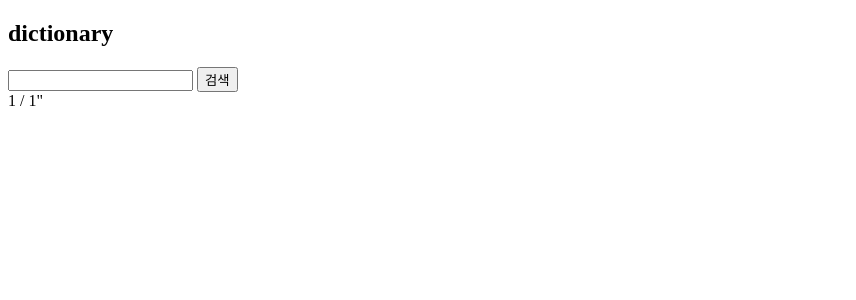
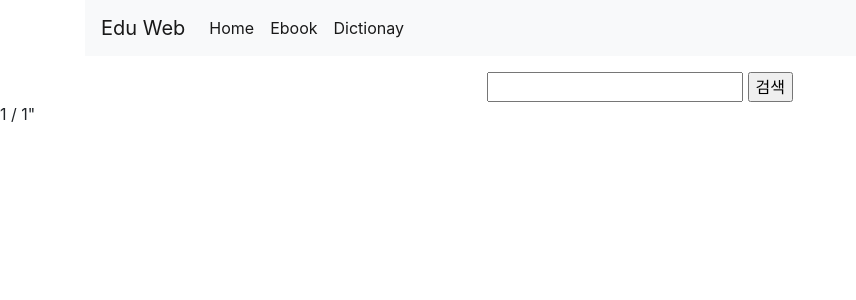
Before and after one commit to comdoller/Language-Education-Flatform, a Django app: page /dictionary/ in a window 1280 px wide. Shown: the top 300 px of the page, without its empty margins (0-856 px from the left). Run offline with Django 3.2, Linux system fonts and the light colour scheme; data that the repository does not hold is empty; some libraries are stand-ins or nearby versions.

Commit message:
ebook 완성 전체적인 UI 임시적 사용

```diff
--- a/smartEdu/dictionary/templates/dictionary/dictionary.html
+++ b/smartEdu/dictionary/templates/dictionary/dictionary.html
@@ -1,16 +1,18 @@
-<!DOCTYPE html>
-<html lang="en">
-<head>
-    <meta charset="UTF-8">
-    <title>Title</title>
-</head>
-<body>
+
+{% extends 'base.html' %}
+{% load static %}
+
 <h2>dictionary</h2>
 
+
+{% block content %}
+
+<div row="" align="center">
     <form action="{% url 'dictionary:search' %}" method="get">
         <input type="text" name="q" value="{{ q }}">
         <input type="submit" value="검색">
     </form>
+</div>
 
 {% if dictionaryAll %}
 <table class="table" style="text-align : center;">
@@ -89,8 +91,8 @@
     <a href="?p={{dictionaryAll.next_page_number}}">다음으로</a>
     <a href="?p={{dictionaryAll.paginator.num_pages}}">맨뒤로</a>
 {% endif %}
-</body>
-</html>
+
+{% endblock %}
 
 <!--
         {% if dictionaryAll %}
--- a/smartEdu/home/templates/home/index.html
+++ b/smartEdu/home/templates/home/index.html
@@ -10,6 +10,7 @@
     {% block content %}
 
 <!--    <a href="{% url 'dictionary:showDictionary'%}" class="btn btn-info btn-sm">단어사전</a>-->
+
     <div class="btn-group">
         <a href="{% url 'dictionary:showDictionary' %}" class="btn btn-info">단어사전</a>
     </div>
--- a/smartEdu/templates/base.html
+++ b/smartEdu/templates/base.html
@@ -15,14 +15,20 @@
 
         <div class="container">
                 <nav class="navbar navbar-expand-lg navbar-light bg-light">
-                    <a class="navbar-brand" href="#">Django Bookmark</a>
+                    <a class="navbar-brand" href="/">Edu Web</a>
                     <button class="navbar-toggler" type="button" data-toggle="collapse" data-targer=#navbarSupportedContent" aria-controls="navbarSupportedContent" aria-expanded="false" aria-label="Toggle navigation">
                         <span class=navbar-toggler-icon"></span>
                     </button>
                     <div class="collapse navbar-collapse" id="navbarSupportedContent">
                         <ul class="navbar-nav mr-auto">
                             <li class="nav-item active">
-                                <a class="nav-link" href="#">Home <span class="sr-only">(current)</span></a>
+                                <a class="nav-link" href="/">Home <span class="sr-only">(current)</span></a>
+                            </li>
+                            <li class="nav-item active">
+                                <a class="nav-link" href="{% url 'eBook:eBook' %}">Ebook <span class="sr-only">(current)</span></a>
+                            </li>
+                            <li class="nav-item active">
+                                <a class="nav-link" href="{% url 'dictionary:showDictionary' %}">Dictionay <span class="sr-only">(current)</span></a>
                             </li>
                         </ul>
                     </div>
```
Lines whose indentation alone changed are shown as unchanged.
